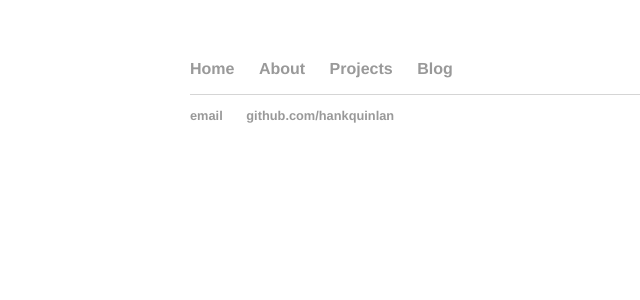
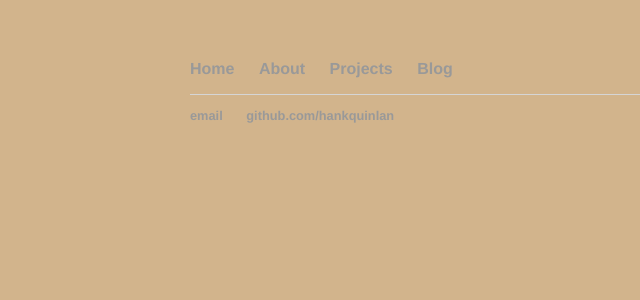
Before and after one commit to SallyKAN/SallyKAN.github.io, a Jekyll site: the page index.html, which Jekyll copies as it is, in a window 1280 px wide. Shown: the top 300 px of the page, without its empty margins (2-642 px from the left). Built offline with Jekyll 4.4.1, drawn with Linux system fonts in a browser that asks for light colours.

Commit message:
Update main.css

```diff
--- a/css/main.css
+++ b/css/main.css
@@ -1,4 +1,5 @@
 body {
+    background-color:#d2b48c;
     margin: 60px auto;
     width: 70%;
 }
```
